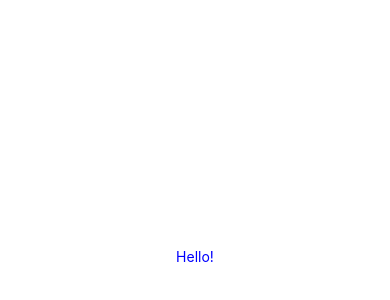
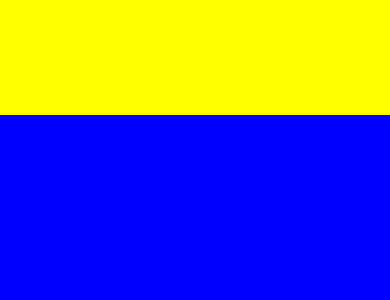
Before and after one commit to zcarc/react-native-weather-app, a React Native app: screen / in a window 390 px wide. Shown: the part 166-466 px from the top of the page. Built offline with nearby package versions, Linux system fonts and the light colour scheme.

Commit message:
#1.0 Layouts with Flexbox in React Native

```diff
--- a/App.js
+++ b/App.js
@@ -4,7 +4,8 @@
 export default function App() {
   return (
     <View style={styles.container}>
-      <Text style={styles.text}>Hello!</Text>
+      <View style={styles.yellowView} />
+      <View style={styles.blueView} />
     </View>
   );
 }
@@ -12,12 +13,14 @@
 const styles = StyleSheet.create({
   container: {
     flex: 1,
-    backgroundColor: '#fff',
-    alignItems: 'center',
-    justifyContent: 'center',
   },
 
-  text: {
-    color: 'blue',
+  yellowView: {
+    flex: 1,
+    backgroundColor: 'yellow'
+  },
+  blueView: {
+    flex: 2,
+    backgroundColor: 'blue'
   }
 });
```
